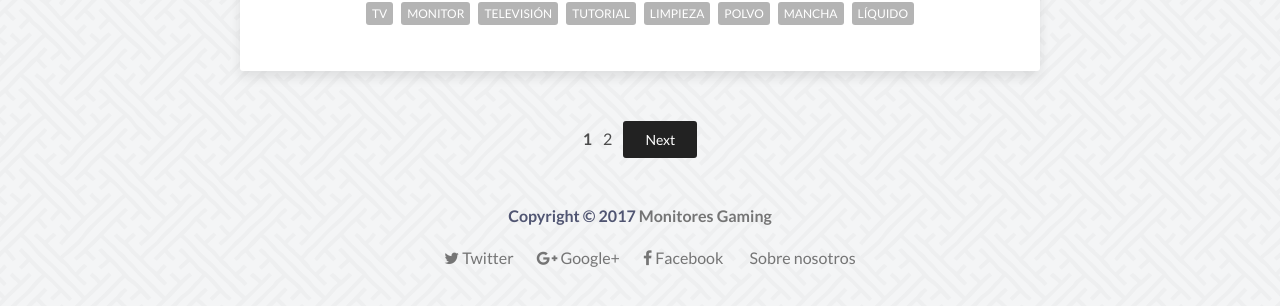
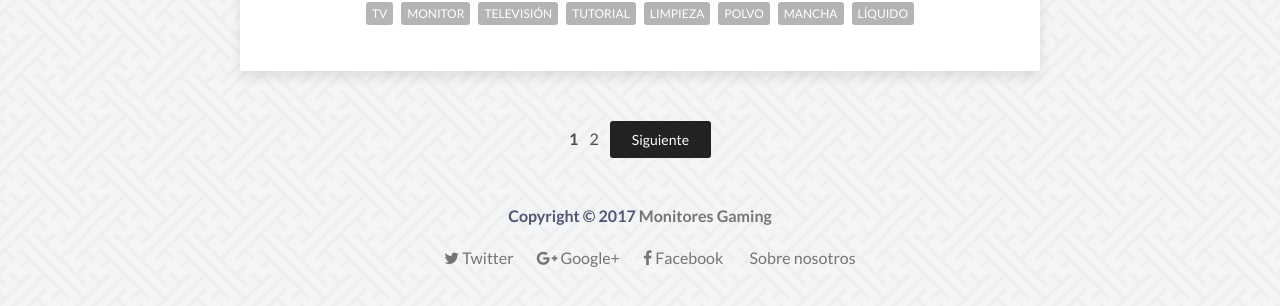
Before and after one commit to Losazul/losazul.github.io, a Jekyll site: the page built from index.html, in a window 1280 px wide and 900 px high, scrolled down 3380 px. Shown: the part 582-888 px from the top of the window. Built offline with Jekyll 4.4.1, drawn with Linux system fonts in a browser that asks for light colours; nearby versions of some CDN libraries; the list of posts is cut into pages by our own code; comment, search, counter and statistics services are not loaded.

Commit message:
next traducido

```diff
--- a/_includes/pagination.html
+++ b/_includes/pagination.html
@@ -59,7 +59,7 @@
       Link next page
     {% endcomment %}
     {% if paginator.next_page %}
-      <li><a href="{{ site.url }}/page{{ paginator.next_page }}/" class="btn">Next</a></li>
+      <li><a href="{{ site.url }}/page{{ paginator.next_page }}/" class="btn">Siguiente</a></li>
     {% endif %}
   </ul>
 </div>
```
Also changed, not shown: 1 other file.
